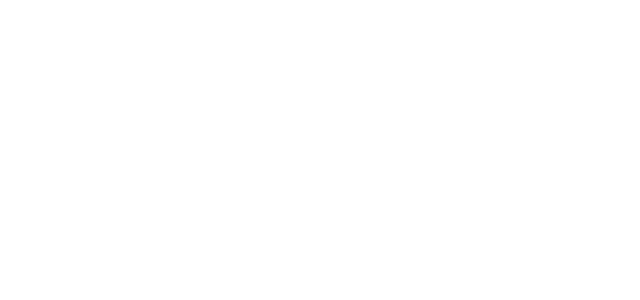
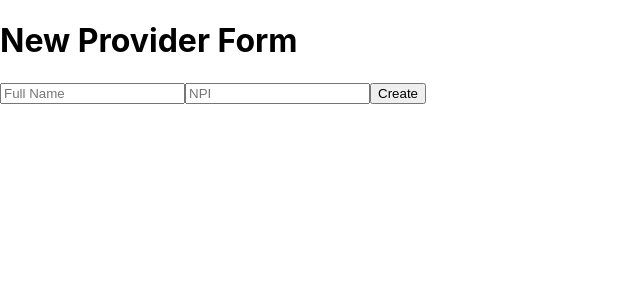
Before and after one commit to devpato/health-provider-form-react, a React (Create React App) app: page / in a window 1280 px wide. Shown: the top 300 px of the page, without its empty margins (0-640 px from the left). Built offline with nearby package versions, Linux system fonts and the light colour scheme.

Commit message:
injected form

```diff
--- a/src/App.js
+++ b/src/App.js
@@ -1,8 +1,30 @@
-import React from 'react';
+import React, { Component } from 'react';
 import './App.css';
+import Form from './components/form';
 
-function App() {
-	return <div className="App" />;
+class App extends Component {
+	submit = (values) => {
+		window.alert(JSON.stringify(values));
+	};
+
+	render() {
+		return (
+			<div>
+				<h1>New Provider Form</h1>
+				<Form onSubmit={this.submit} initialValues={this.getInitialValues()} />
+			</div>
+		);
+	}
+
+	getInitialValues() {
+		return {
+			fullName: '',
+			npi: '',
+			bussinessAddress: '',
+			telephone: '',
+			email: ''
+		};
+	}
 }
 
 export default App;
--- a/src/components/form.js
+++ b/src/components/form.js
@@ -1,14 +1,14 @@
 import React, { Component } from 'react';
 import { Field, reduxForm } from 'redux-form';
-import { renderInput } from './field';
+
 class Form extends Component {
 	render() {
 		const { handleSubmit } = this.props;
 		console.log(handleSubmit);
 		return (
 			<form onSubmit={handleSubmit} className="ui form error">
-				<Field name="fullName" component={renderInput} type="text" placeholder="Full Name" />
-				<Field name="npi" component={renderInput} type="text" placeholder="NPI" />
+				<Field name="fullName" component="input" type="text" placeholder="Full Name" />
+				<Field name="npi" component="input" type="text" placeholder="NPI" />
 				<button type="submit" label="submit" className="ui button primary">
 					Create
 				</button>
--- a/src/index.js
+++ b/src/index.js
@@ -21,4 +21,3 @@ ReactDOM.render(
 // If you want your app to work offline and load faster, you can change
 // unregister() to register() below. Note this comes with some pitfalls.
 // Learn more about service workers: https://bit.ly/CRA-PWA
-serviceWorker.unregister();
```
